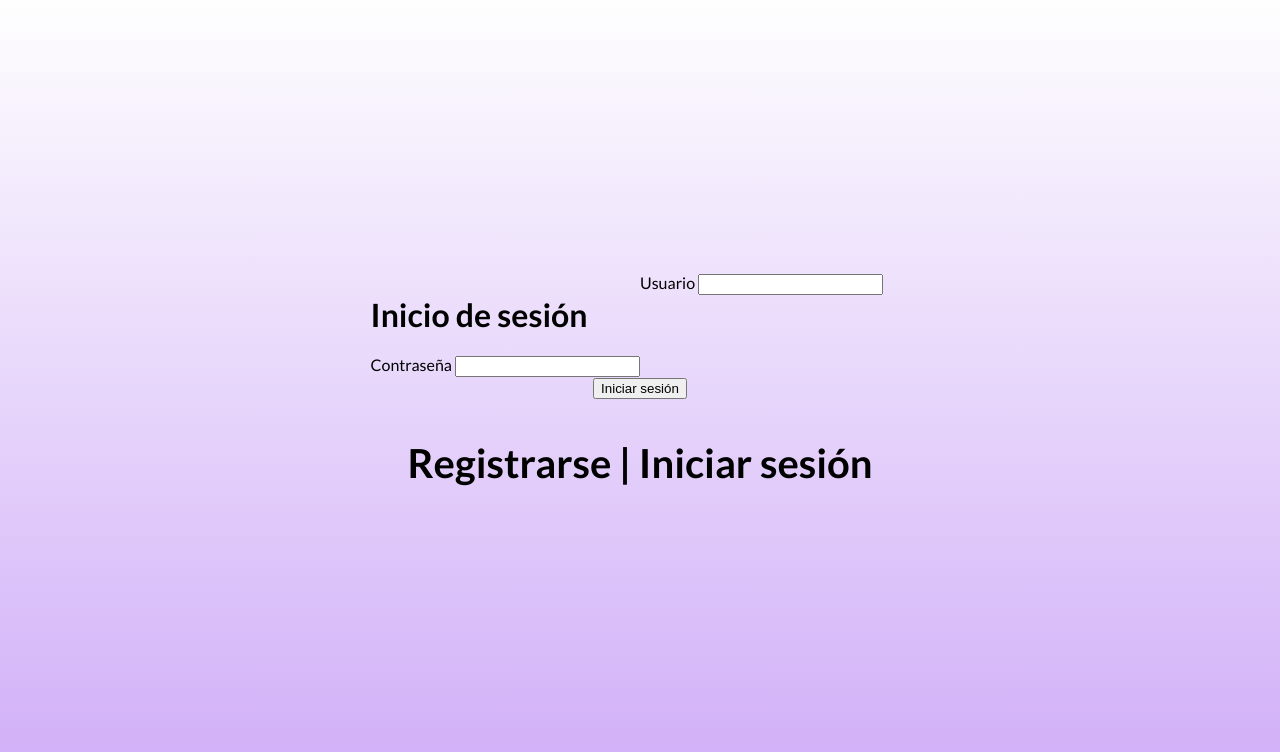
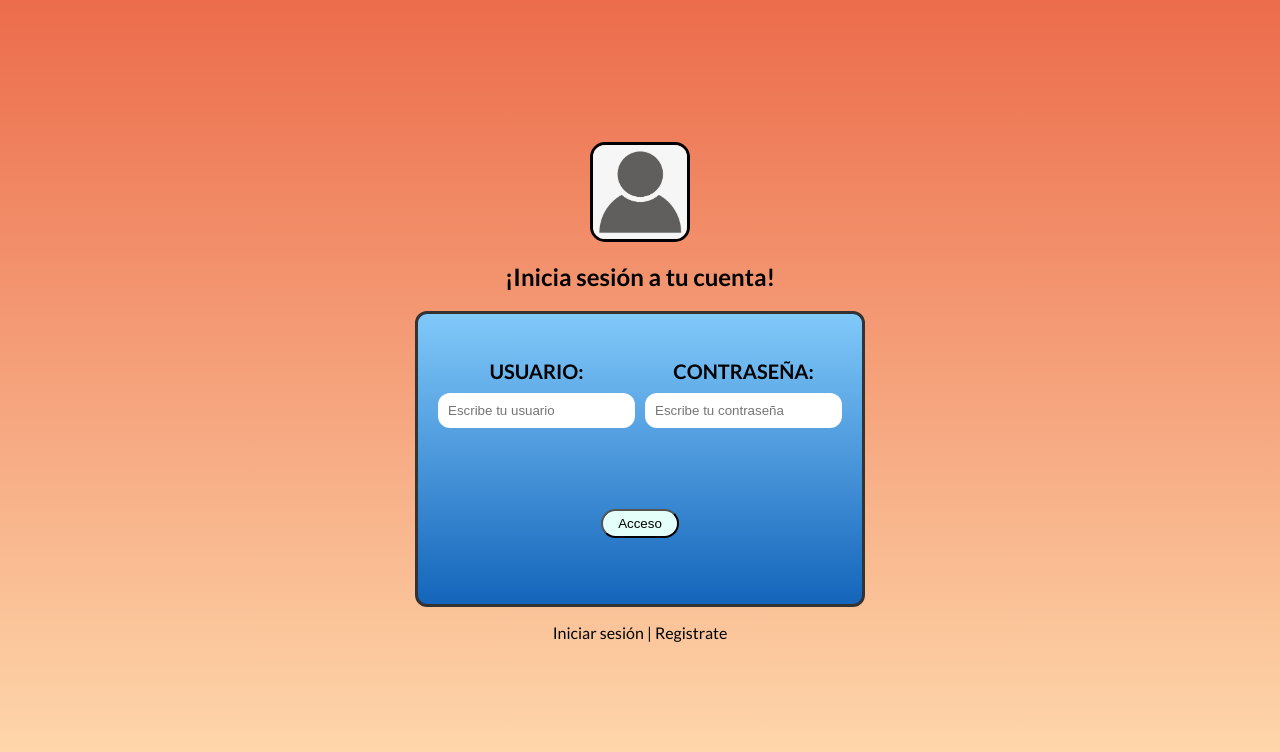
Before and after one commit to JZyrox/topicos-curso, a plain HTML site: page ejemplos/ejemplo2/index.html in a window 1280 px wide. Drawn offline with Linux system fonts and the light colour scheme.

Commit message:
subiendo archivos ejemplo2

```diff
--- a/ejemplos/ejemplo2/index.html
+++ b/ejemplos/ejemplo2/index.html
@@ -1,26 +1,30 @@
 <!DOCTYPE html>
 <html lang="en">
   <head>
-    <meta charset="UTF-8">
-    <meta name="viewport" content="width=device-width, initial-scale=1.0">
+    <meta charset="UTF-8" />
+    <meta name="viewport" content="width=device-width, initial-scale=1.0" />
+    <link rel="stylesheet" href="style.css" />
     <title>Document</title>
-    <link rel="stylesheet" href="style.css">
   </head>
   <body>
+    <main>
+      <img src="./multimedia/usuarioo.jpg" alt="user.jpeg" class="pic">
+      <h2>¡Inicia sesión a tu cuenta!</h2>
+    </main>
     <form>
-        <h1>Inicio de sesión</h1>
-        <div class="caja">
-            <label>Usuario</label>
-            <input type="text">
+      <div class="cajas">
+        <label for="userName">Usuario:</label>
+        <input type="text" id="userName" placeholder="Escribe tu usuario" />
       </div>
-        <div class="caja">
-            <label>Contraseña</label>
-            <input type="text">
+      <div class="cajas">
+        <label for="pass">Contraseña:</label>
+        <input type="password" id="pass" placeholder="Escribe tu contraseña" />
       </div>
-        <div class="boton">
-            <input type="button" value="Iniciar sesión">
+      <div class="cajas boton">
+        <button>Acceso</button>
       </div>
     </form>
-      <p>Registrarse | Iniciar sesión</p>
+    <script src="app.js"></script>
+    <p>Iniciar sesión | Registrate</p>
   </body>
 </html>
--- a/ejemplos/ejemplo2/style.css
+++ b/ejemplos/ejemplo2/style.css
@@ -16,37 +16,61 @@ body {
   margin: 0;
   background-image: linear-gradient(
     to bottom,
-    rgba(254, 254, 254, 0.9),
-    rgba(135, 47, 236, 0.4)
+    rgba(236, 108, 75, 1),
+    rgba(255, 221, 176, 1)
   );
 }
 
-button {
-  padding: 10px;
-  background-color: #333;
-  color: white;
-  border: none;
-  text-transform: uppercase;
+form {
+  display: grid;
+  grid-template-columns: 1fr 1fr;
+  gap: 10px;
+  border: 3px solid #333;
+  padding: 20px;
   border-radius: 12px;
-  cursor: pointer;
-  transition: 0.5s ease-in;
-}
-button:hover {
-  background-color: #a93e3e;
+  background-image: linear-gradient(
+    to bottom,
+    rgba(129, 201, 250, 1),
+    rgba(20, 101, 187, 1)
+  );
 }
 
-p {
-  font-size: 40px;
+.cajas {
+  display: flex;
+  flex-direction: column;
+  height: 15vh;
+  justify-content: center;
+}
+.cajas label {
+  text-align: center;
+  font-size: 20px;
+  text-transform: uppercase;
   font-weight: bold;
-  transition: 0.3s ease-out;
+  margin-bottom: 10px;
 }
-form {
-    display: grid;
-    grid-template-columns: 1fr 1fr;
+.cajas input {
+  padding: 10px;
+  border-radius: 12px;
+  border: none;
 }
-.boton{
-    grid-column-start: 1;
-    grid-column-end: 3;
-    justify-content: center;
-    justify-self: center;
+
+.boton {
+  grid-column-start: 1;
+  grid-column-end: 3;
+  justify-content: center;
+  justify-self: center;
 }
+button{
+  padding: 5px 15px;
+    background-color: #e4fff9;
+    color: rgb(0, 0, 0);
+    border-radius: 15px; /* Hace que el botón sea ovalado */
+    cursor: pointer;}
+img{
+  border-radius: 15%;
+  border: 3px solid #000000;
+  width: 100px;
+  height: 100px;
+  display: block;
+  margin: 0 auto;
+}
```
Also changed, not shown: ejemplos/ejemplo2/multimedia/usuarioo.jpg (added). Lines whose indentation alone changed are shown as unchanged.
